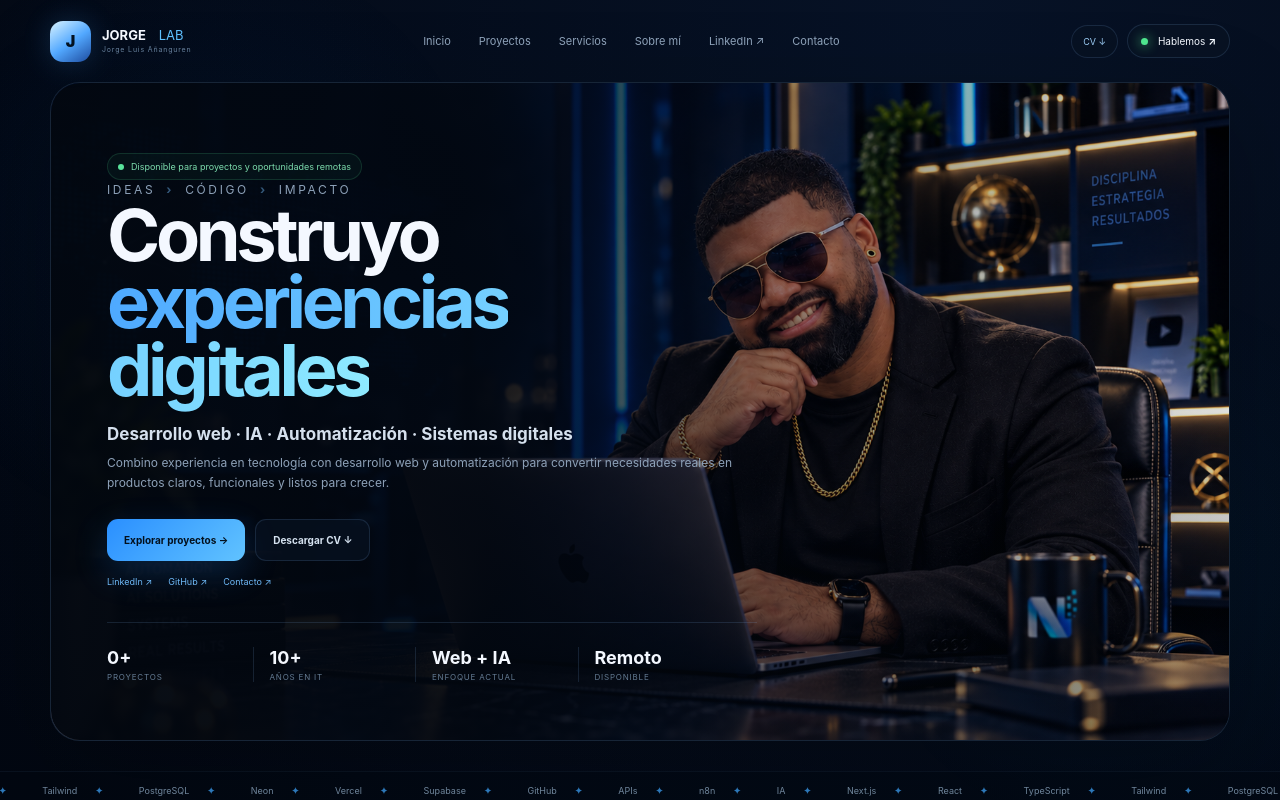
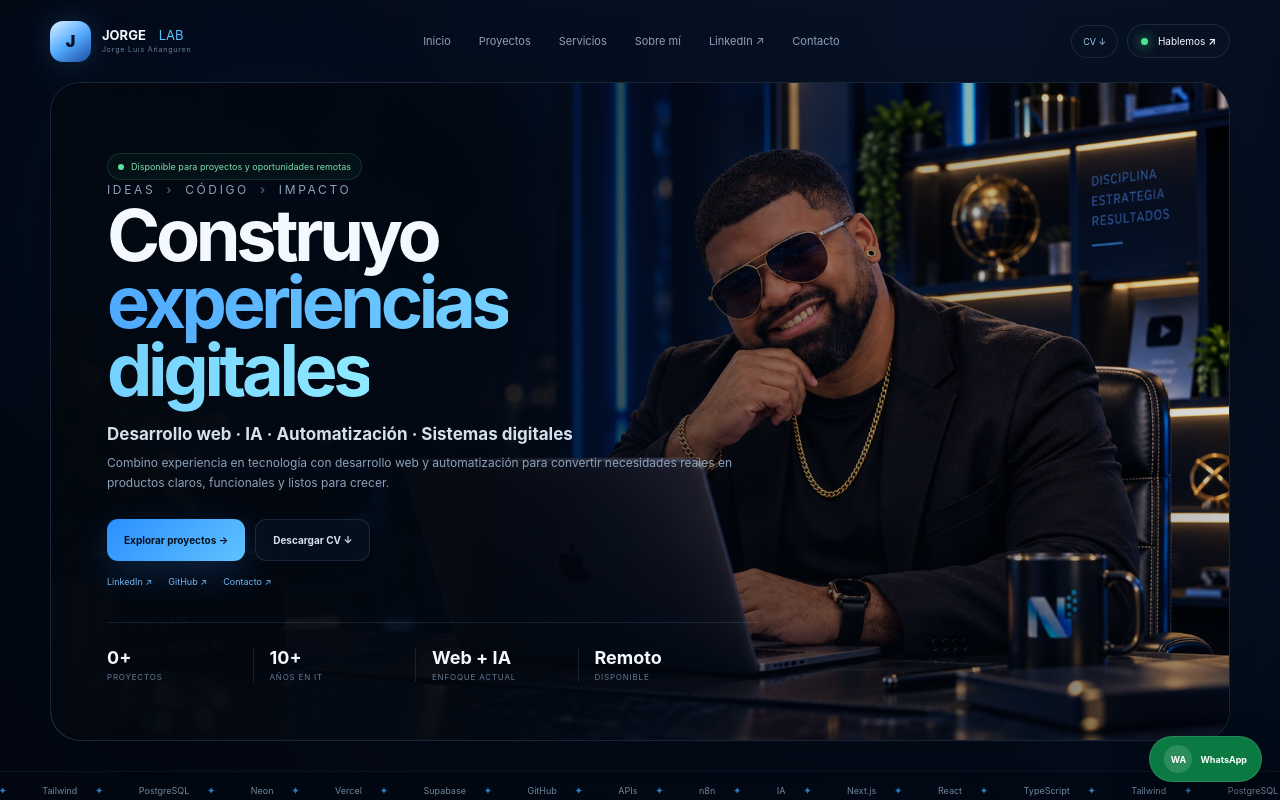
Before and after one commit to jorluisproyect/jorge-lab, a Next.js app: page / in a window 1280 px wide. Shown: the top 800 px of the page. Built offline with nearby package versions, Linux system fonts and the light colour scheme; no server answers; the database is empty.

Commit message:
Enable PWA shell and WhatsApp contact across JORGE LAB

```diff
--- a/src/app/layout.tsx
+++ b/src/app/layout.tsx
@@ -1,12 +1,20 @@
-import type { Metadata } from "next";
+import type { Metadata, Viewport } from "next";
 import "./globals.css";
 import "./mobile-catalog.css";
+import "./pwa.css";
 import MobileDock from "@/components/MobileDock";
+import PWARegister from "@/components/PWARegister";
+import WhatsAppFloat from "@/components/WhatsAppFloat";
 
 export const metadata: Metadata = {
   title: { default: "Jorge Lab | Jorge Luis Añanguren", template: "%s | Jorge Lab" },
   description: "Portafolio de Jorge Luis Añanguren: desarrollo web, IA, automatización, datos, e-commerce y soluciones digitales.",
   keywords: ["Jorge Luis Añanguren", "desarrollo web", "React", "Next.js", "automatización", "IA", "portafolio", "remote developer"],
+  manifest: "/manifest.webmanifest",
+  icons: {
+    icon: "/jorge-lab-icon.svg",
+    apple: "/jorge-lab-icon.svg"
+  },
   openGraph: {
     title: "Jorge Lab | Web · IA · Automatización",
     description: "Proyectos reales, sistemas web, e-commerce y automatización de Jorge Luis Añanguren.",
@@ -15,6 +23,22 @@ export const metadata: Metadata = {
   },
 };
 
+export const viewport: Viewport = {
+  width: "device-width",
+  initialScale: 1,
+  viewportFit: "cover",
+  themeColor: "#020711"
+};
+
 export default function RootLayout({ children }: Readonly<{ children: React.ReactNode }>) {
-  return <html lang="es"><body>{children}<MobileDock /></body></html>;
+  return (
+    <html lang="es">
+      <body>
+        {children}
+        <MobileDock />
+        <WhatsAppFloat />
+        <PWARegister />
+      </body>
+    </html>
+  );
 }
```
